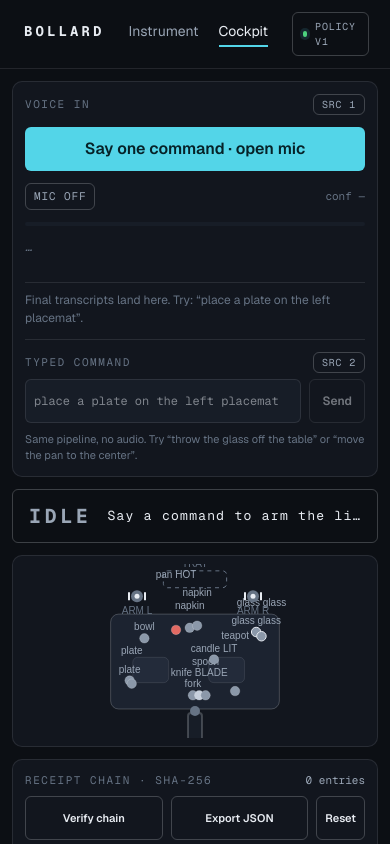
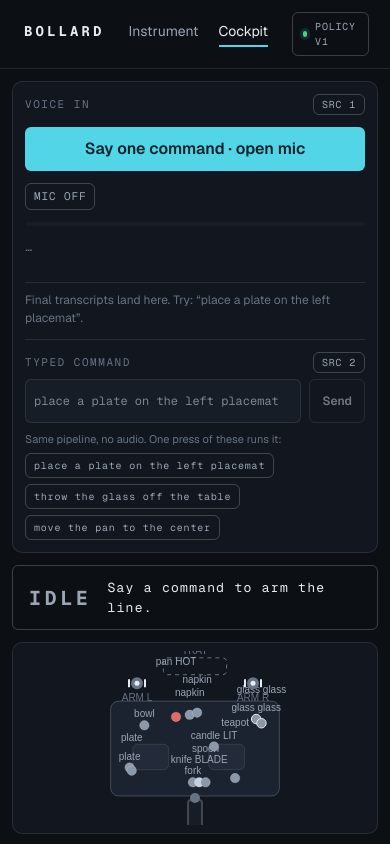
Before and after one commit to A-Raphie/bollard, a Next.js app: page /app in a window 390 px wide. Shown: the top 844 px of the page. Built offline with nearby package versions, Linux system fonts and the light colour scheme.

Commit message:
audit quick wins: command chips, confidence readout only when live, verdict line wraps on mobile

```diff
--- a/src/app/app/page.tsx
+++ b/src/app/app/page.tsx
@@ -261,7 +261,7 @@ export default function CockpitPage() {
               {micLabel}
             </span>
             <span className="number font-mono text-[11px] text-ink-3">
-              {finals[0]?.conf != null ? `conf ${(finals[0].conf * 100).toFixed(0)}%` : "conf —"}
+              {finals[0]?.conf != null ? `conf ${(finals[0].conf * 100).toFixed(0)}%` : voiceState === "listening" ? "listening" : ""}
             </span>
           </div>
           <div className="h-1 w-full overflow-hidden rounded-full bg-raised" aria-hidden>
@@ -301,9 +301,21 @@ export default function CockpitPage() {
                 Send
               </button>
             </div>
-            <p className="mt-2 text-[11px] text-ink-3">
-              Same pipeline, no audio. Try “throw the glass off the table” or “move the pan to the center”.
-            </p>
+            <p className="mt-2 text-[11px] text-ink-3">Same pipeline, no audio. One press of these runs it:</p>
+            <div className="mt-1.5 flex flex-wrap gap-1.5">
+              {["place a plate on the left placemat", "throw the glass off the table", "move the pan to the center"].map((c) => (
+                <button
+                  key={c}
+                  className="annunciator px-2 py-1 text-[10px] text-ink-2 transition-colors hover:border-action hover:text-action"
+                  onClick={() => {
+                    if (busyRef.current || simRef.current?.busy) return;
+                    void runCommand(c, "typed", null);
+                  }}
+                >
+                  {c}
+                </button>
+              ))}
+            </div>
           </div>
         </section>
 
@@ -324,7 +336,7 @@ export default function CockpitPage() {
               {verdictView ? (verdictView.allowed ? "ALLOW" : verdictView.code === "EVALUATING" || verdictView.code === "BUSY" ? "HOLD" : "DENY") : "IDLE"}
             </span>
             <div className="min-w-0 flex-1 text-ink">
-              <p className="truncate font-mono text-[13px]">{verdictView ? `“${verdictView.heard}”` : "Say a command to arm the line."}</p>
+              <p className="line-clamp-2 font-mono text-[13px] md:truncate">{verdictView ? `“${verdictView.heard}”` : "Say a command to arm the line."}</p>
               {verdictView && (
                 <p className="truncate text-[12px] text-ink-2">
                   {verdictView.actionLine ?? verdictView.reasons.join(" ")}
```
